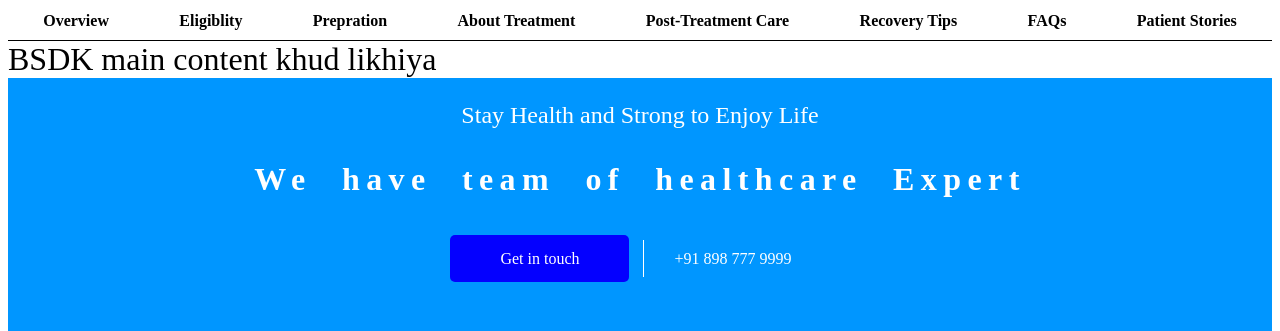
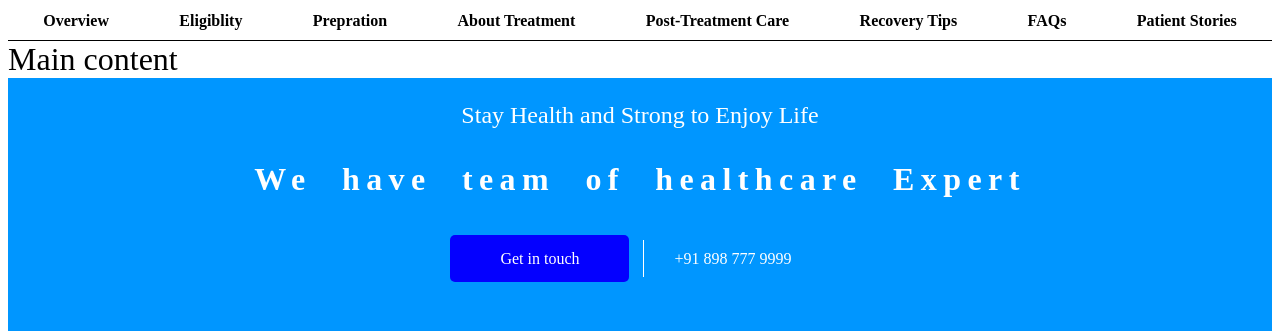
Before and after one commit to shashank-kumar-saxena/Clone, a plain HTML site: page index.html in a window 1280 px wide. Shown: the part 438-769 px from the top of the page. Drawn offline with Linux system fonts and the light colour scheme.

Commit message:
Update index.html

```diff
--- a/index.html
+++ b/index.html
@@ -41,7 +41,7 @@
           </div>
     </header>
     <main>
-      BSDK main content khud likhiya
+     Main content
     </main>
     <footer>
       <div id='number'>
```
